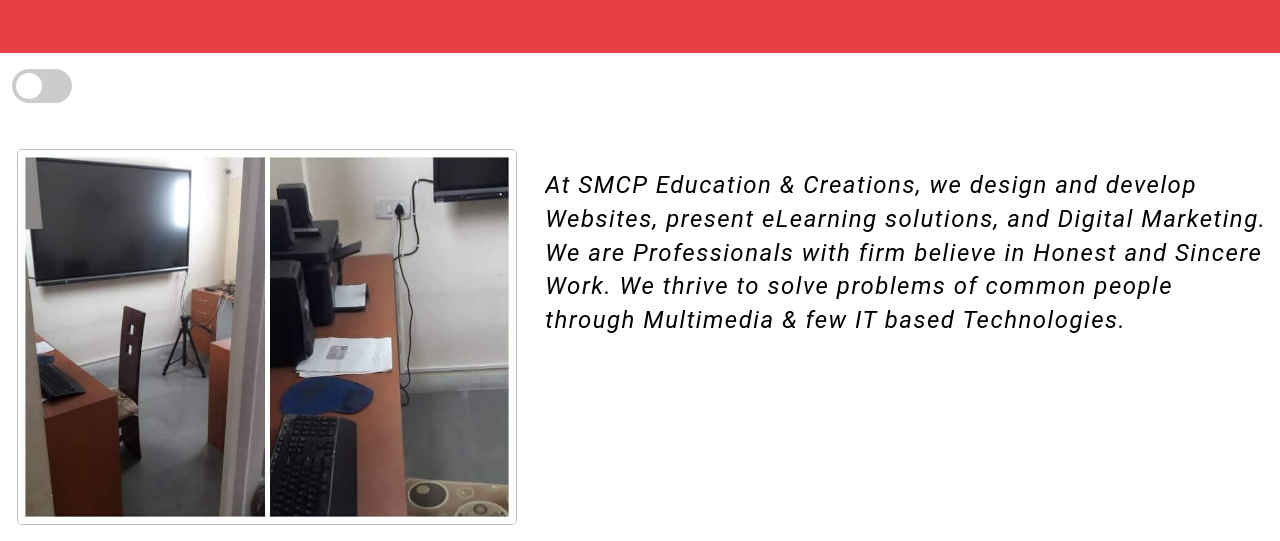
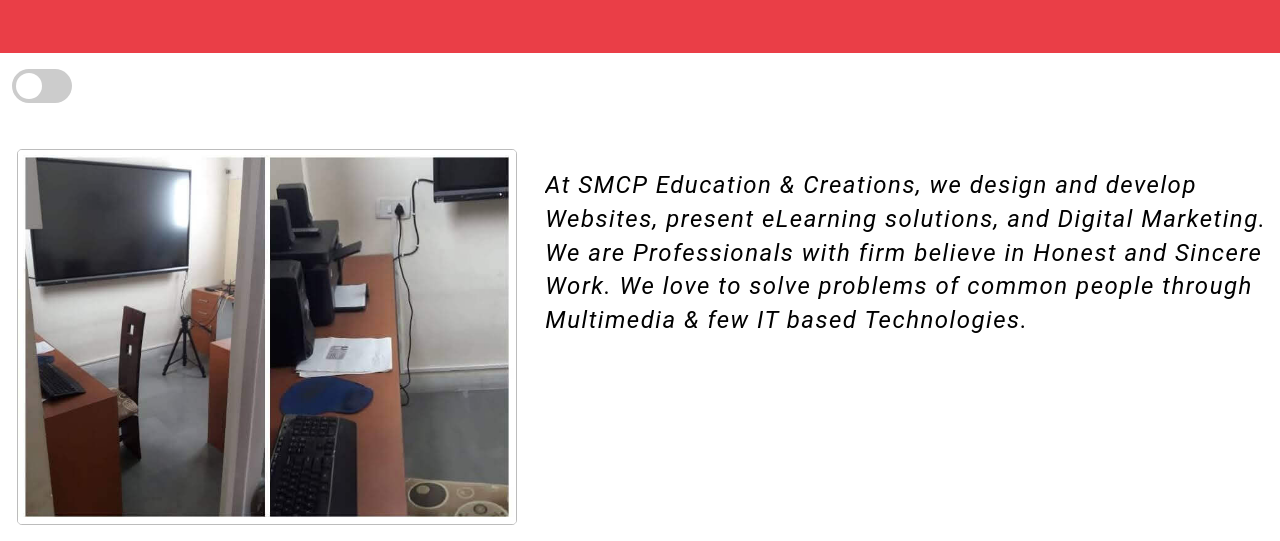
Before and after one commit to koustubh28/smcp-creations, a plain HTML site: page index.html in a window 1280 px wide. Shown: the part 259-800 px from the top of the page. Drawn offline with nearby package versions, Linux system fonts and the light colour scheme.

Commit message:
changes to css link

```diff
--- a/index.html
+++ b/index.html
@@ -27,7 +27,7 @@
     ></script>
 
     <!-- include custom css -->
-    <link rel="stylesheet" href="./assets/css/min.style.css" />
+    <link rel="stylesheet" href="./assets/css/style.css" />
   </head>
   <body>
     <!-- header starts -->
@@ -87,9 +87,9 @@
           <p class="office-text">
             At SMCP Education & Creations, we design and develop Websites,
             present eLearning solutions, and Digital Marketing. We are
-            Professionals with firm believe in Honest and Sincere Work. We
-            thrive to solve problems of common people through Multimedia & few
-            IT based Technologies.
+            Professionals with firm believe in Honest and Sincere Work. We love
+            to solve problems of common people through Multimedia & few IT based
+            Technologies.
           </p>
         </div>
       </div>
```
